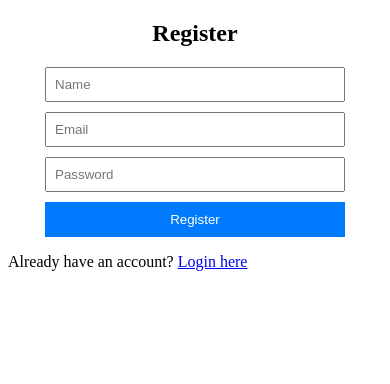
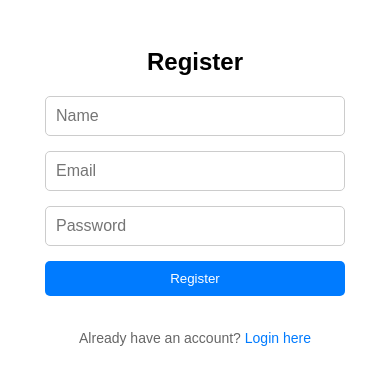
Before and after one commit to ulukayalperen7/E-Commerce-App, an Angular app in the folder ecommerce-app/: page /register in a window 390 px wide. Shown: the top 384 px of the page. Built offline with nearby package versions, Linux system fonts and the light colour scheme.

Commit message:
Fix login form validation & styling: - Removed labels, added error message. - Improved layout and responsiveness

```diff
--- a/ecommerce-app/src/app/app.module.ts
+++ b/ecommerce-app/src/app/app.module.ts
@@ -4,13 +4,11 @@ import { BrowserModule } from '@angular/platform-browser';
 import { AppComponent } from './app.component';
 import { AppRoutingModule } from './app-routing.module';
 import { SharedModule } from './shared/shared.module';
-import { VisitorModule } from './features/visitor/visitor.module';
-import { CustomerModule } from './features/customer/customer.module';
 import { ReactiveFormsModule } from '@angular/forms';
 
 @NgModule({
   declarations: [AppComponent],
-  imports: [BrowserModule, AppRoutingModule, SharedModule,VisitorModule, CustomerModule,ReactiveFormsModule, RouterModule],
+  imports: [BrowserModule, AppRoutingModule, SharedModule,ReactiveFormsModule, RouterModule],
   providers: [],
   bootstrap: [AppComponent]
 })
--- a/ecommerce-app/src/app/core/services/auth.service.ts
+++ b/ecommerce-app/src/app/core/services/auth.service.ts
@@ -7,6 +7,10 @@ import { Observable, of, throwError } from 'rxjs';
 export class AuthService {
   register(user: any): Observable<any> {
     const users = JSON.parse(localStorage.getItem('users') || '[]');
+    const exists = users.some((u: any) => u.email === user.email);
+    if (exists) {
+      return throwError(() => new Error('Email already registered'));
+    }
     users.push(user);
     localStorage.setItem('users', JSON.stringify(users));
     return of(user);
--- a/ecommerce-app/src/app/features/visitor/pages/login/login.component.html
+++ b/ecommerce-app/src/app/features/visitor/pages/login/login.component.html
@@ -1,14 +1,24 @@
+<div class="login-container">
   <h2>Login</h2>
 
   <form [formGroup]="loginForm" (ngSubmit)="onSubmit()">
-  <input formControlName="email" type="email" placeholder="Email" />
-  <input formControlName="password" type="password" placeholder="Password" />
+    <input formControlName="email" type="email" placeholder="Email" id="email" />
+    <small *ngIf="loginForm.get('email')?.invalid && loginForm.get('email')?.touched" class="field-error">
+      Please enter a valid email.
+    </small>
+
+    <input formControlName="password" type="password" placeholder="Password" id="password" />
+    <small *ngIf="loginForm.get('password')?.invalid && loginForm.get('password')?.touched" class="field-error">
+      Password is required.
+    </small>
+
     <button type="submit">Login</button>
   </form>
 
-<p *ngIf="errorMessage" style="color: red">{{ errorMessage }}</p>
+  <p *ngIf="errorMessage" class="error-message">{{ errorMessage }}</p>
 
-<p>
+  <p class="register-text">
     Don't have an account?
     <a routerLink="/register">Register here</a>
   </p>
+</div>
--- a/ecommerce-app/src/app/features/visitor/pages/login/login.component.scss
+++ b/ecommerce-app/src/app/features/visitor/pages/login/login.component.scss
@@ -5,6 +5,13 @@
   text-align: center;
   padding: 20px;
   font-family: Arial, sans-serif;
+}
+
+.login-container {
+  display: flex;
+  flex-direction: column;
+  align-items: center;
+  width: 100%;
 }
 
 h2 {
@@ -18,17 +25,15 @@ form {
   width: 300px;
   margin-bottom: 20px;
 
-  label {
-    text-align: left;
-    font-size: 14px;
-    color: #333;
-  }
-
   input {
     padding: 10px;
     font-size: 16px;
     border: 1px solid #ccc;
     border-radius: 5px;
+
+    &:invalid.ng-touched {
+      border-color: red;
+    }
   }
 
   button {
@@ -46,16 +51,30 @@ form {
   }
 }
 
-p {
+.error-message {
+  font-size: 14px;
+  color: red;
+  margin-top: -10px;
+}
+
+.field-error {
+  font-size: 12px;
+  color: red;
+  text-align: left;
+  margin-top: -10px;
+  margin-bottom: 5px;
+}
+
+.register-text {
   font-size: 14px;
   color: #666;
-}
 
-a {
-  color: #007bff;
-  text-decoration: none;
+  a {
+    color: #007bff;
+    text-decoration: none;
 
-  &:hover {
-    text-decoration: underline;
+    &:hover {
+      text-decoration: underline;
+    }
   }
 }
--- a/ecommerce-app/src/app/features/visitor/pages/login/login.component.ts
+++ b/ecommerce-app/src/app/features/visitor/pages/login/login.component.ts
@@ -5,7 +5,7 @@ import { AuthService } from '../../../../core/services/auth.service';
 
 @Component({
   selector: 'app-login',
-  standalone :false,
+  standalone : false,
   templateUrl: './login.component.html',
   styleUrls: ['./login.component.scss']
 })
@@ -30,10 +30,11 @@ export class LoginComponent {
     const credentials = this.loginForm.value;
     this.authService.login(credentials).subscribe({
       next: () => {
+        this.errorMessage = '';
         this.router.navigate(['/customer/home']);
       },
       error: () => {
-        this.errorMessage = 'Invalid credentials';
+        this.errorMessage = 'Incorrect email or password. Please try again.';
       }
     });
   }
--- a/ecommerce-app/src/app/features/visitor/pages/register/register.component.scss
+++ b/ecommerce-app/src/app/features/visitor/pages/register/register.component.scss
@@ -1,27 +1,55 @@
+:host {
+  display: flex;
+  flex-direction: column;
+  align-items: center;
+  text-align: center;
+  padding: 20px;
+  font-family: Arial, sans-serif;
+}
+
 h2 {
-    text-align: center;
-  }
+  margin-bottom: 20px;
+}
 
-  form {
-    max-width: 300px;
-    margin: 0 auto;
-    display: flex;
-    flex-direction: column;
-  }
-
-  label {
-    margin-top: 10px;
-  }
+form {
+  display: flex;
+  flex-direction: column;
+  gap: 15px;
+  width: 300px;
+  margin-bottom: 20px;
 
   input {
-    padding: 8px;
-    margin-bottom: 10px;
+    padding: 10px;
+    font-size: 16px;
+    border: 1px solid #ccc;
+    border-radius: 5px;
   }
 
   button {
     padding: 10px;
-    background: #007bff;
+    background-color: #007bff;
     color: white;
     border: none;
+    border-radius: 5px;
     cursor: pointer;
+    transition: background-color 0.3s;
+
+    &:hover {
+      background-color: #0056b3;
+    }
   }
+}
+
+p {
+  font-size: 14px;
+  color: #666;
+}
+
+a {
+  color: #007bff;
+  text-decoration: none;
+
+  &:hover {
+    text-decoration: underline;
+  }
+}
```
Lines whose indentation alone changed are shown as unchanged.
